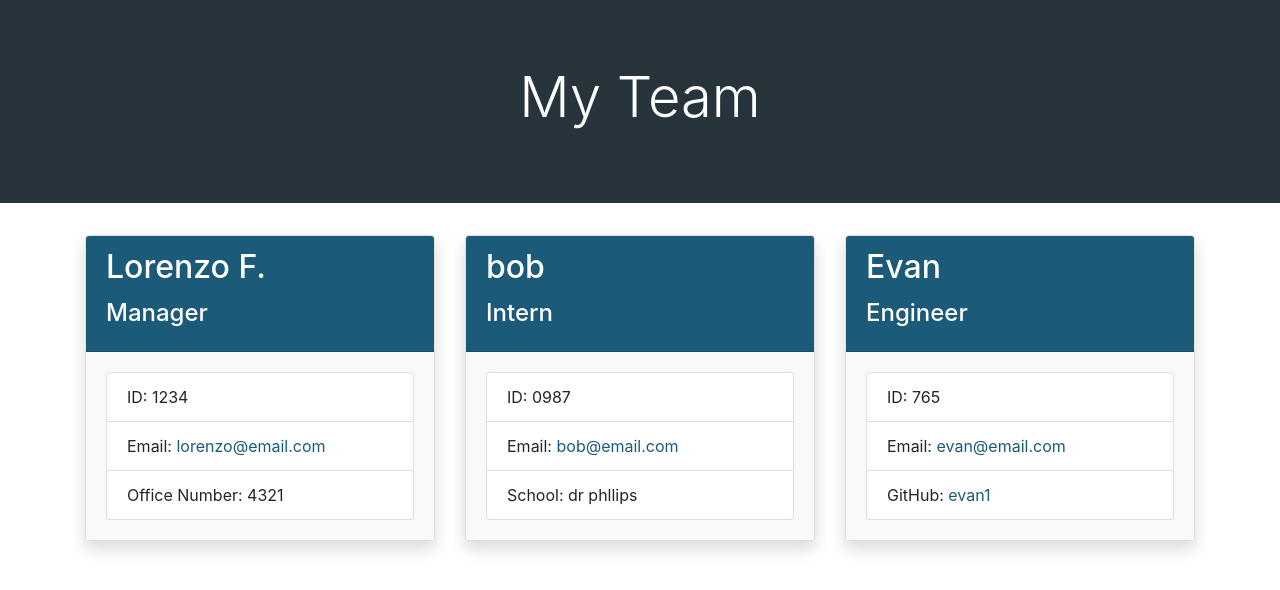
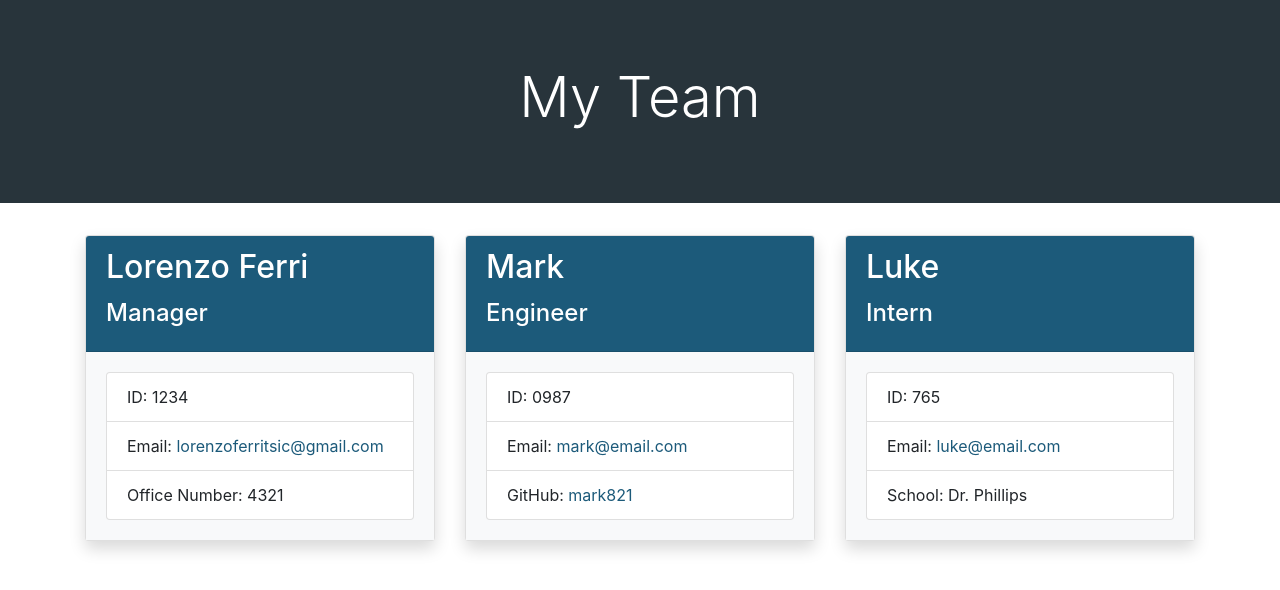
Before and after one commit to LorenzoFTSIC/TeamGen, a website: page build/index.html in a window 1280 px wide. Drawn offline with nearby package versions, Linux system fonts and the light colour scheme.

```diff
--- a/build/index.html
+++ b/build/index.html
@@ -20,13 +20,13 @@
                 <div class="card-deck">
                     <div class="card shadow">
                         <div class="card-header text-white custom-card-header">
-                            <h2 class="card-title">Lorenzo F.</h2>
+                            <h2 class="card-title">Lorenzo Ferri</h2>
                             <h4 class="card-title">Manager</h4>
                         </div>
                         <div class="card-body bg-light">
                             <ul class="list-group">
                                 <li class="list-group-item">ID: 1234</li>
-                                <li class="list-group-item">Email: <a href="mailto:lorenzo@email.com">lorenzo@email.com</a></li>
+                                <li class="list-group-item">Email: <a href="mailto:lorenzoferritsic@gmail.com">lorenzoferritsic@gmail.com</a></li>
                                 <li class="list-group-item">
                                     Office Number: 4321
                                 </li>
@@ -35,30 +35,30 @@
                     </div>
                     <div class="card shadow">
                         <div class="card-header text-white custom-card-header">
-                            <h2 class="card-title">bob</h2>
-                            <h4 class="card-title">Intern</h4>
+                            <h2 class="card-title">Mark</h2>
+                            <h4 class="card-title">Engineer</h4>
                         </div>
                         <div class="card-body bg-light">
                             <ul class="list-group">
                                 <li class="list-group-item">ID: 0987</li>
-                                <li class="list-group-item">Email: <a href="mailto:bob@email.com">bob@email.com</a></li>
+                                <li class="list-group-item">Email: <a href="mailto:mark@email.com">mark@email.com</a></li>
                                 <li class="list-group-item">
-                                    School: dr phllips
+                                    GitHub: <a href="https://github.com/mark821" target="_blank">mark821</a>
                                 </li>
                             </ul>
                         </div>
                     </div>
                     <div class="card shadow">
                         <div class="card-header text-white custom-card-header">
-                            <h2 class="card-title">Evan</h2>
-                            <h4 class="card-title">Engineer</h4>
+                            <h2 class="card-title">Luke</h2>
+                            <h4 class="card-title">Intern</h4>
                         </div>
                         <div class="card-body bg-light">
                             <ul class="list-group">
                                 <li class="list-group-item">ID: 765</li>
-                                <li class="list-group-item">Email: <a href="mailto:evan@email.com">evan@email.com</a></li>
+                                <li class="list-group-item">Email: <a href="mailto:luke@email.com">luke@email.com</a></li>
                                 <li class="list-group-item">
-                                    GitHub: <a href="https://github.com/evan1" target="_blank">evan1</a>
+                                    School: Dr. Phillips
                                 </li>
                             </ul>
                         </div>
```
Also changed, not shown: README.md (added), assets/images/readmeimg.jpg (added).
